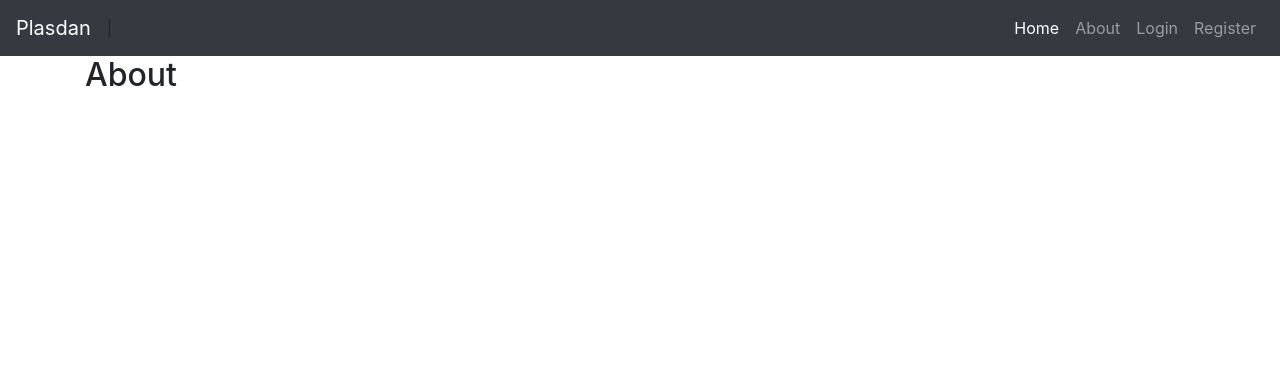
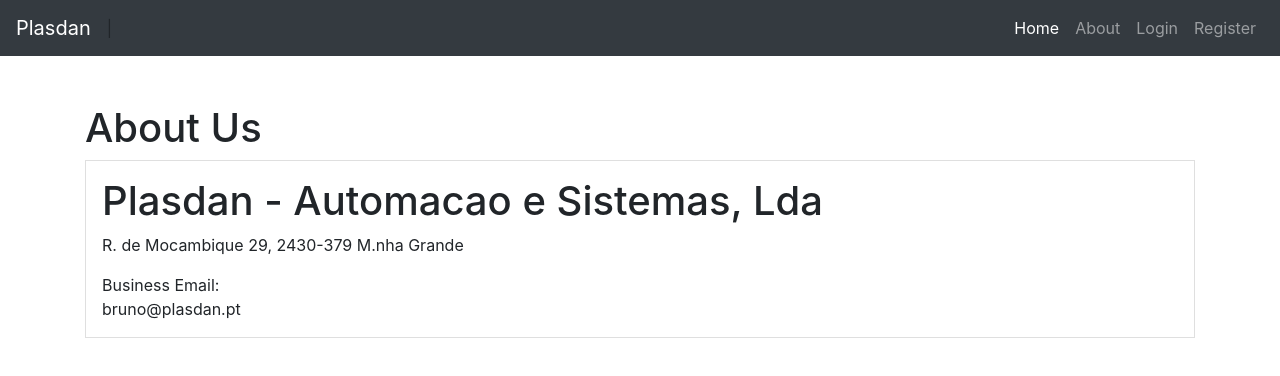
Before and after one commit to jebazz23/Node-Mongo-Vue, a Vue app in the folder client/: page /about in a window 1280 px wide. Shown: the top 376 px of the page. Built offline with nearby package versions, Linux system fonts and the light colour scheme.

Commit message:
basic layout implemented

```diff
--- a/client/src/App.vue
+++ b/client/src/App.vue
@@ -1,10 +1,11 @@
 <template>
   <div id="app">
-    <Navbar />
+    <Navbar/>
+    <br>
+    <br>
     <div class="container">
       <router-view/>
     </div>
-
   </div>
 </template>
 <script>
@@ -17,5 +18,10 @@
 </script>
 
 <style>
-
+.card {
+  border-radius: 0px;
+}
+.btn {
+  border-radius: 0px;
+}
 </style>
--- a/client/src/views/About.vue
+++ b/client/src/views/About.vue
@@ -1,5 +1,10 @@
 <template>
-  <div>
-   <h2>About</h2>
+  <div class="about">
+      <h1 class="display3">About Us</h1>
+      <div class="card p-3">
+        <h1>Plasdan - Automacao e Sistemas, Lda</h1>
+        <p>R. de Mocambique 29, 2430-379 M.nha Grande</p>
+        <span>Business Email:</span> bruno@plasdan.pt
+      </div>
   </div>
 </template>
--- a/client/src/views/Home.vue
+++ b/client/src/views/Home.vue
@@ -2,10 +2,10 @@
   <div class="home">
     <div class="jumbotron jumbotron-fluid">
       <div class="container">
-        <h1 class="display-4">MEVN Stack</h1>
+        <h1 class="display-4">Plasdan - Documentacao Ensaios</h1>
         <p
           class="lead"
-        >Simple authentication application built with MEVN Stack using Express, Node.js, Vue.js and MongoDB by Codebook Inc.</p>
+        >A preview of plasdan machine documets app with authentication using Express, Node.js, Vue.js and MongoDB based on information of Codebook Inc.</p>
       </div>
     </div>
     <div class="row">
@@ -48,7 +48,7 @@
             <h5 class="card-title">Node.js</h5>
             <p
               class="card-text"
-            >As an asynchronous event driven JavaScript runtime, Node is designed to build scalable network applications. In the following "hello world" example, many connections can be handled concurrently.</p>
+            >As an asynchronous event driven JavaScript runtime, Node is designed to build scalable network applications. In the following "hello world" example, many connections can be handled concurrently. <br><br></p>
             <a href="https://nodejs.org/" target="_blank" class="btn bg-white">More Info.</a>
           </div>
         </div>
```
